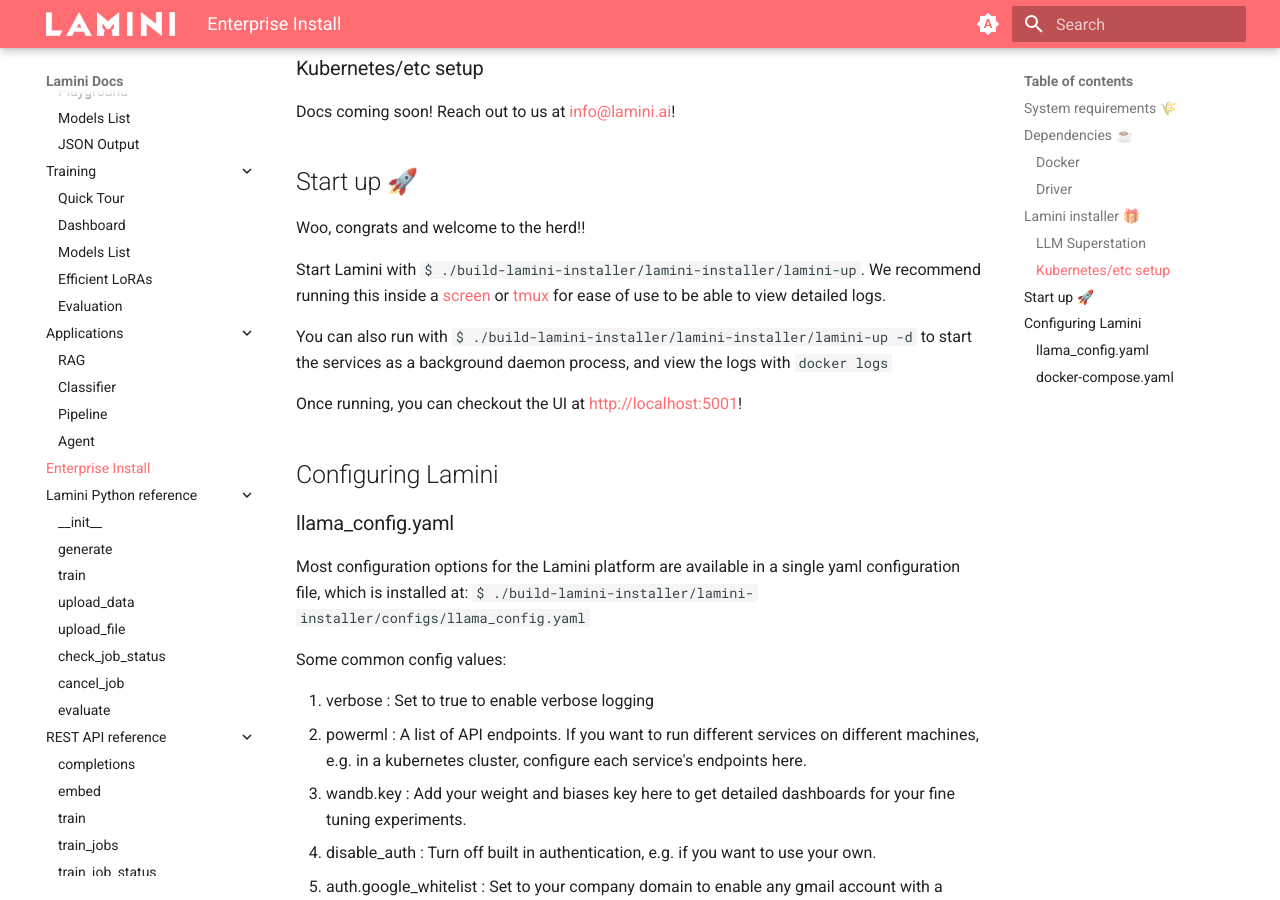
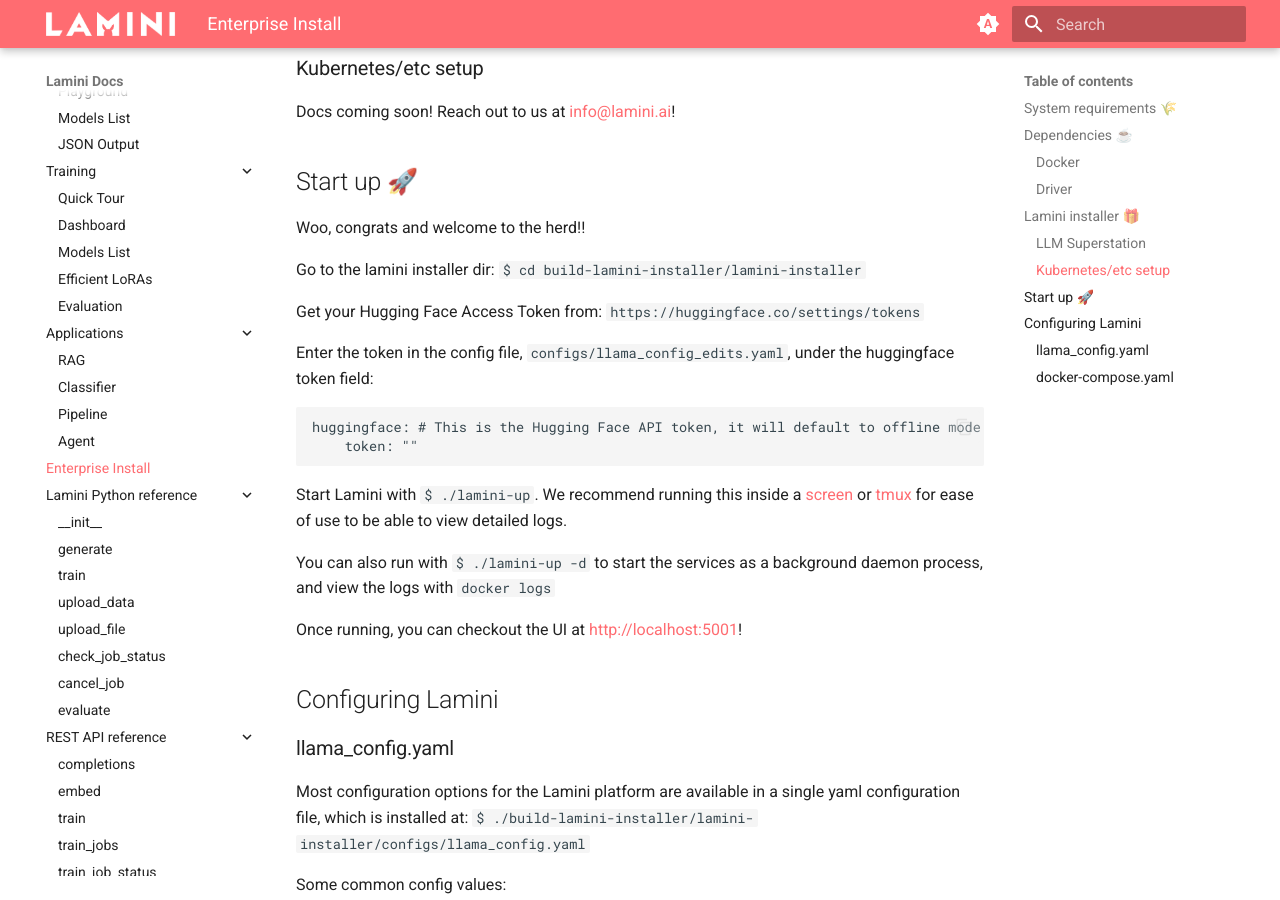
Before and after one commit to lamini-ai/lamini-ai.github.io, an MkDocs documentation site: the page built from docs/enterprise_install.md, in a window 1280 px wide and 900 px high, scrolled down 1504 px. Built offline with MkDocs 1.6.1 and Material for MkDocs 9.7.7, drawn with Linux system fonts in a browser that asks for light colours.

Commit message:
Update Enterprise Install

````diff
--- a/docs/enterprise_install.md
+++ b/docs/enterprise_install.md
@@ -53,12 +53,21 @@
 ## Start up 🚀
 Woo, congrats and welcome to the herd!!
 
-Start Lamini with `$ ./build-lamini-installer/lamini-installer/lamini-up`.
+Go to the lamini installer dir: `$ cd build-lamini-installer/lamini-installer`
+
+Get your Hugging Face Access Token from: `https://huggingface.co/settings/tokens`
+
+Enter the token in the config file, `configs/llama_config_edits.yaml`, under the huggingface token field:
+```
+huggingface: # This is the Hugging Face API token, it will default to offline mode if no token is provided
+    token: ""
+```
+Start Lamini with `$ ./lamini-up`.
 We recommend running this inside a [screen](https://en.wikipedia.org/wiki/GNU_Screen)
 or [tmux](https://en.wikipedia.org/wiki/Tmux) for ease of use to be able to
 view detailed logs.
 
-You can also run with `$ ./build-lamini-installer/lamini-installer/lamini-up -d`
+You can also run with `$ ./lamini-up -d`
 to start the services as a background daemon process, and view the logs with
 `docker logs`
 
````
